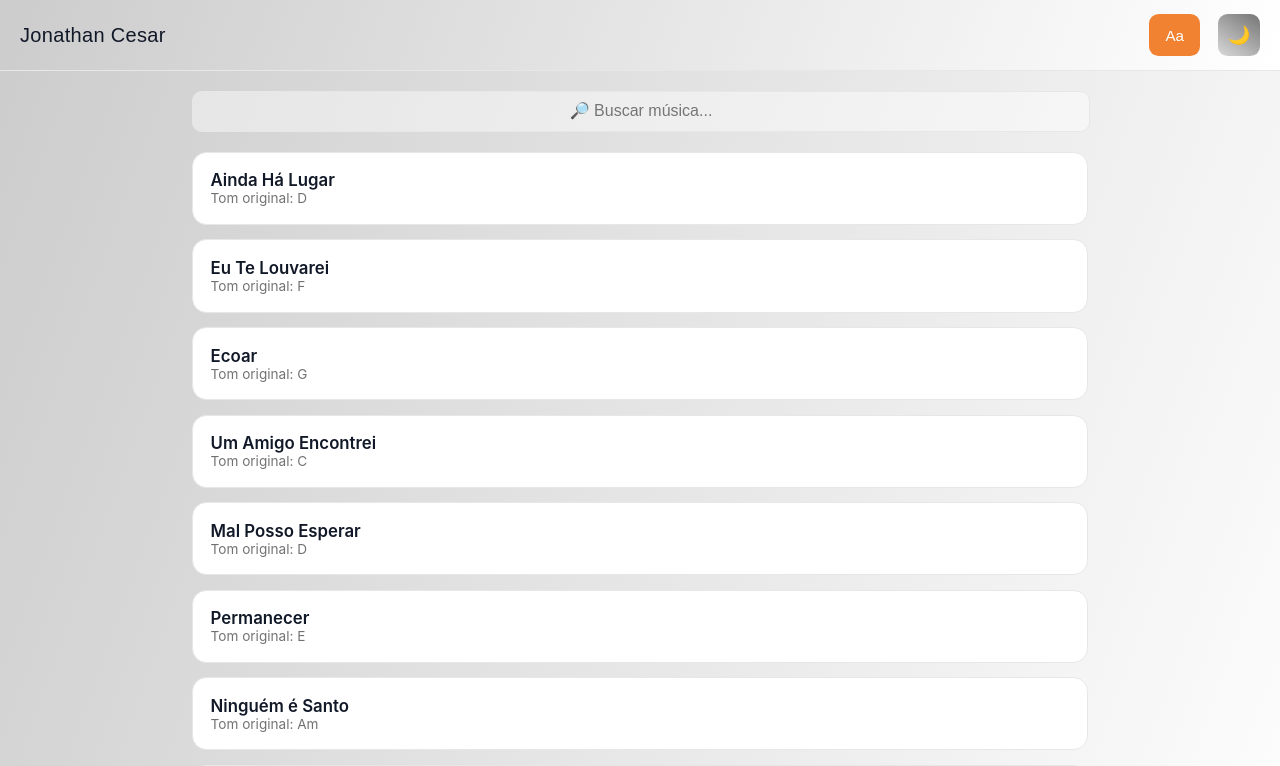
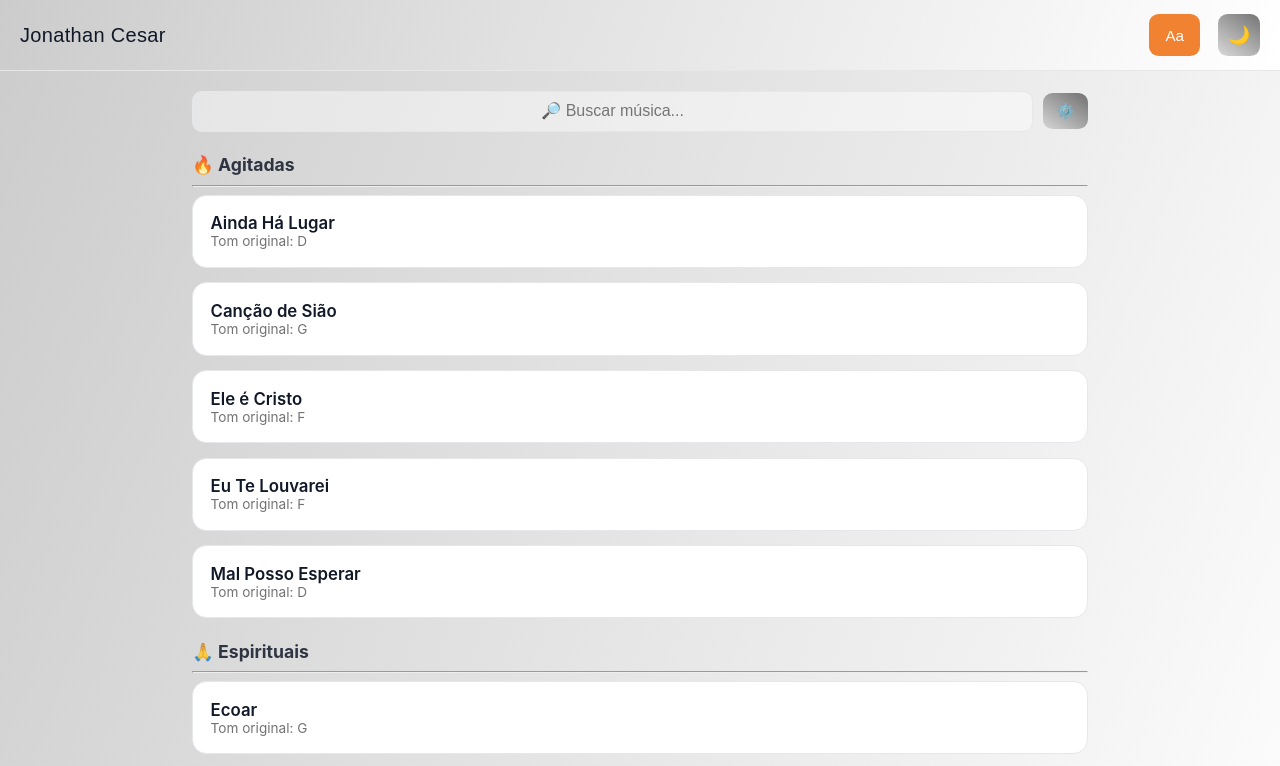
Before and after one commit to Matheus-Fernando-br/CIFRAS-JC, a React (Vite) app in the folder jonathan-cifras/: page / in a window 1280 px wide. Shown: the top 766 px of the page. Built offline with nearby package versions, Linux system fonts and the light colour scheme; a web font is replaced by a local one.

Commit message:
Ajustes filtros

```diff
--- a/jonathan-cifras/src/data/songs.js
+++ b/jonathan-cifras/src/data/songs.js
@@ -4,6 +4,7 @@ export const songs = [
 id:"ainda-ha-lugar",
 title:"Ainda Há Lugar",
 tone:"D",
+category:"agitada",
 audio:"/audios/ainda-ha-lugar.mp3",
 chords:`
 
@@ -215,6 +216,7 @@ Venham venham
 id:"eu-te-louvarei",
 title:"Eu Te Louvarei",
 tone:"F",
+category:"agitada",
 audio:"/audios/eu-te-louvarei.mp3",
 chords:`
 
@@ -305,6 +307,7 @@ Por isso eu
 id:"ecoar",
 title:"Ecoar",
 tone:"G",
+category:"espiritual",
 audio:"/audios/ecoar.mp3",
 chords:`
 
@@ -339,6 +342,7 @@ Pra sempre Te adorar
 id:"um-amigo-encontrei",
 title:"Um Amigo Encontrei",
 tone:"C",
+category:"espiritual",
 audio:"/audios/um-amigo-encontrei.mp3",
 chords:`
 
@@ -373,6 +377,7 @@ Nunca me abalarei
 id:"mal-posso-esperar",
 title:"Mal Posso Esperar",
 tone:"D",
+category:"agitada",
 audio:"/audios/mal-posso-esperar.mp3",
 chords:`
 
@@ -407,6 +412,7 @@ Só pra Te adorar
 id:"permanecer",
 title:"Permanecer",
 tone:"E",
+category:"espiritual",
 audio:"/audios/permanecer.mp3",
 chords:`
 
@@ -441,6 +447,7 @@ Teu amor me guiar
 id:"ninguem-e-santo",
 title:"Ninguém é Santo",
 tone:"Am",
+category:"espiritual",
 audio:"/audios/ninguem-e-santo.mp3",
 chords:`
 
@@ -475,6 +482,7 @@ Pra sempre eu vou
 id:"humano",
 title:"Humano",
 tone:"Bm",
+category:"espiritual",
 audio:"/audios/humano.mp3",
 chords:`
 
@@ -509,6 +517,7 @@ Meu Senhor
 id:"cancao-de-siao",
 title:"Canção de Sião",
 tone:"G",
+category:"agitada",
 audio:"/audios/cancao-de-siao.mp3",
 chords:`
 
@@ -543,6 +552,7 @@ Teu amor proclamar
 id:"ele-e-cristo",
 title:"Ele é Cristo",
 tone:"F",
+category:"agitada",
 audio:"/audios/ele-e-cristo.mp3",
 chords:`
 
--- a/jonathan-cifras/src/pages/Home.jsx
+++ b/jonathan-cifras/src/pages/Home.jsx
@@ -1,66 +1,404 @@
 import { songs } from "../data/songs"
 import { Link } from "react-router-dom"
-import { useState } from "react"
+import { useState,useEffect,useRef } from "react"
 
 export default function Home(){
 
   const [search,setSearch] = useState("")
 
-  const filtered = songs.filter(song=>
+  const [filterOpen,setFilterOpen] = useState(false)
+
+  const [category,setCategory] = useState(
+    localStorage.getItem("filterCategory") || "all"
+  )
+
+  const [sort,setSort] = useState(
+    localStorage.getItem("filterSort") || "az"
+  )
+
+  const [tone,setTone] = useState(
+    localStorage.getItem("filterTone") || "all"
+  )
+
+  const ref = useRef()
+
+
+  useEffect(()=>{
+
+    localStorage.setItem("filterCategory",category)
+    localStorage.setItem("filterSort",sort)
+    localStorage.setItem("filterTone",tone)
+
+  },[category,sort,tone])
+
+
+  useEffect(()=>{
+
+    function close(e){
+
+      if(ref.current && !ref.current.contains(e.target)){
+
+        setFilterOpen(false)
+
+      }
+
+    }
+
+    document.addEventListener("click",close)
+
+    return ()=> document.removeEventListener("click",close)
+
+  },[])
+
+
+  const tones = [...new Set(songs.map(s=>s.tone))]
+
+
+  let filtered = songs.filter(song=>
 
     song.title.toLowerCase().includes(search.toLowerCase())
 
   )
 
+
+  if(category !== "all"){
+
+    filtered = filtered.filter(
+
+      song=>song.category === category
+
+    )
+
+  }
+
+
+  if(tone !== "all"){
+
+    filtered = filtered.filter(
+
+      song=>song.tone === tone
+
+    )
+
+  }
+
+
+  if(sort === "az"){
+
+    filtered.sort((a,b)=>
+
+      a.title.localeCompare(b.title)
+
+    )
+
+  }
+
+
+  if(sort === "za"){
+
+    filtered.sort((a,b)=>
+
+      b.title.localeCompare(a.title)
+
+    )
+
+  }
+
+
+
+  const agitadas = filtered.filter(
+
+    s=>s.category === "agitada"
+
+  )
+
+  const espirituais = filtered.filter(
+
+    s=>s.category === "espiritual"
+
+  )
+
+
+  const filterActive =
+
+    category !== "all" ||
+
+    tone !== "all" ||
+
+    sort !== "az"
+
+
+
+  function Card(song){
+
+    return(
+
+      <Link
+
+        to={`/song/${song.id}`}
+
+        key={song.id}
+
+        style={{textDecoration:"none"}}
+
+      >
+
+        <div className="card">
+
+          <div className="song-title">
+
+            {song.title}
+
+          </div>
+
+          <div className="song-tone">
+
+            Tom original: {song.tone}
+
+          </div>
+
+        </div>
+
+      </Link>
+
+    )
+
+  }
+
+
+
   return(
 
-    <div className="container fade" style={{display:"flex", justifyContent:"center", flexDirection:"column"}}>
+    <div className="container fade">
 
-      <input
+      {/* busca + filtro */}
 
-        placeholder="🔎 Buscar música..."
+      <div className="search-row">
 
-        className="search"
+        <input
 
-        value={search}
+          placeholder="🔎 Buscar música..."
 
-        onChange={e=>setSearch(e.target.value)}
+          className="search"
 
-        style={{marginBottom:20}}
+          value={search}
 
-      />
+          onChange={e=>setSearch(e.target.value)}
 
-      {filtered.map(song=>(
+        />
 
-        <Link
 
-          to={`/song/${song.id}`}
+        <div ref={ref} style={{position:"relative"}}>
 
-          key={song.id}
+          <button
 
-          style={{textDecoration:"none"}}
+            className="btn"
 
-        >
+            style={{
 
-          <div className="card">
+              background: filterActive
 
-            <div className="song-title">
+                ? "var(--primary)"
 
-              {song.title}
+                : "var(--second)"
+
+            }}
+
+            onClick={()=>setFilterOpen(!filterOpen)}
+
+          >
+
+            ⚙️
+
+          </button>
+
+
+
+          {filterOpen &&(
+
+            <div className="filter-menu">
+
+              <div className="filter-section">
+
+                <div className="filter-title">
+
+                  Categoria
+
+                </div>
+
+                <button
+
+                className={category === "all" ? "active" : ""}
+
+                onClick={()=>setCategory("all")}
+
+                >
+                Todas
+                </button>
+
+
+
+                <button
+
+                className={category === "agitada" ? "active" : ""}
+
+                onClick={()=>setCategory("agitada")}
+
+                >
+                Agitadas
+                </button>
+
+
+
+                <button
+
+                className={category === "espiritual" ? "active" : ""}
+
+                onClick={()=>setCategory("espiritual")}
+
+                >
+                Espirituais
+                </button>
+
+              </div>
+
+
+
+              <div className="filter-section">
+
+                <div className="filter-title">
+
+                  Ordem
+
+                </div>
+
+                <button
+
+                className={sort === "az" ? "active" : ""}
+
+                onClick={()=>setSort("az")}
+
+                >
+                A → Z
+                </button>
+
+
+                <button
+
+                className={sort === "za" ? "active" : ""}
+
+                onClick={()=>setSort("za")}
+
+                >
+                Z → A
+                </button>
+
+              </div>
+
+
+
+              <div className="filter-section">
+
+                <div className="filter-title">
+
+                  Tom
+
+                </div>
+
+                <select
+
+                  value={tone}
+
+                  onChange={e=>setTone(e.target.value)}
+
+                >
+
+                  <option value="all">
+                    todos
+                  </option>
+
+                  {tones.map(t=>(
+
+                    <option key={t}>
+                      {t}
+                    </option>
+
+                  ))}
+
+                </select>
+
+              </div>
+
+
+              <button
+
+                className="btn-clear"
+
+                onClick={()=>{
+
+                  setCategory("all")
+                  setSort("az")
+                  setTone("all")
+
+                }}
+
+              >
+
+                Limpar
+
+              </button>
+
 
             </div>
 
-            <div className="song-tone">
+          )}
 
-              Tom original: {song.tone}
+        </div>
 
-            </div>
+      </div>
 
-          </div>
 
-        </Link>
 
-      ))}
+      {/* AGITADAS */}
+
+      {agitadas.length > 0 &&(
+
+        <>
+
+          <h2 className="section-title">
+
+            🔥 Agitadas
+
+          </h2>
+          <hr />
+
+          {agitadas.map(Card)}
+
+        </>
+
+      )}
+
+
+
+      {/* ESPIRITUAIS */}
+
+      {espirituais.length > 0 &&(
+
+        <>
+
+          <h2 className="section-title">
+
+            🙏 Espirituais
+
+          </h2>
+          <hr />
+
+          {espirituais.map(Card)}
+
+        </>
+
+      )}
+
 
     </div>
 
--- a/jonathan-cifras/src/styles/theme.css
+++ b/jonathan-cifras/src/styles/theme.css
@@ -145,6 +145,31 @@ body{
   color:var(--text);
 
   font-size:1rem;
+
+}
+
+.search-row{
+
+  display:flex;
+
+  gap:.6rem;
+
+  align-items:center;
+
+  margin-bottom:1.2rem;
+
+}
+
+
+.section-title{
+
+  margin:
+
+  1.4rem 0 .6rem 0;
+
+  font-size:1.1rem;
+
+  opacity:.85;
 
 }
 
@@ -410,6 +435,132 @@ pre{
 
 }
 
+/* =========================
+   FILTRO DROPDOWN
+========================= */
+
+.filter-menu{
+
+  position:absolute;
+
+  top:3rem;
+
+  right:0;
+
+  width:12rem;
+
+  padding:.9rem;
+
+  border-radius:.7rem;
+
+  background:var(--card);
+
+  color: var(--text);
+
+  border:.06rem solid var(--border);
+
+  box-shadow:0 .6rem 1.6rem rgba(0,0,0,.18);
+
+  display:flex;
+
+  flex-direction:column;
+
+  gap:.6rem;
+
+  animation:fadeIn .18s ease;
+
+}
+
+
+.filter-section{
+
+  display:flex;
+
+  flex-direction:column;
+
+  gap:.35rem;
+
+}
+
+
+.filter-title{
+
+  font-size:.8rem;
+
+  opacity:.6;
+
+  margin-bottom:.15rem;
+
+}
+
+
+.filter-menu button{
+
+  border:none;
+
+  background:var(--primary-soft);
+  color: var(--text);
+  padding:.4rem;
+
+  border-radius:.45rem;
+
+  cursor:pointer;
+
+  font-size:.85rem;
+  transition:.2s;
+}
+
+
+.filter-menu button:hover {
+
+  background:var(--primary);
+
+  color:white;
+
+}
+
+.filter-menu button.active{
+
+  background:var(--primary);
+
+  color:white;
+
+}
+
+
+.filter-menu select{
+
+  padding:.35rem;
+
+  border-radius:.4rem;
+
+  border:.06rem solid var(--border);
+
+  background:var(--card);
+
+  color:var(--text);
+
+}
+
+.filter-menu select:focus{
+
+  border-color:var(--primary);
+
+  outline:none;
+
+}
+
+
+.btn-clear{
+
+  background:transparent;
+
+  font-size:.75rem;
+
+  opacity:.7;
+
+}
+
 
 /* =========================
    ANIMATIONS
```
